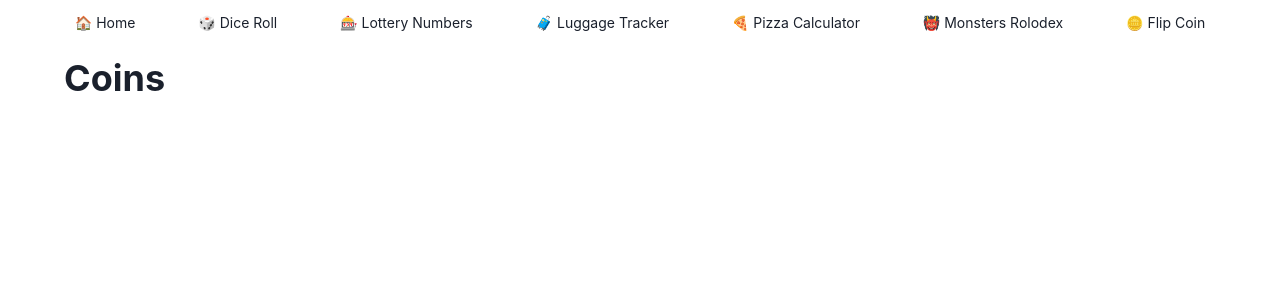
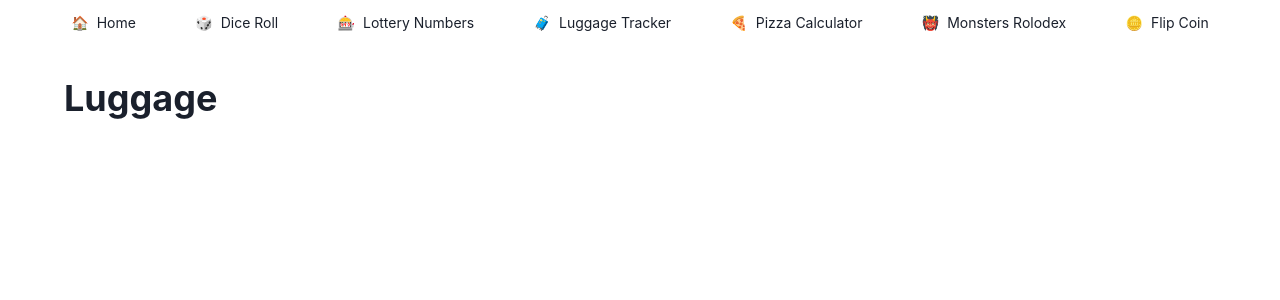
Before and after one commit to burnsco/mini-apps-next, a Next.js app: page /luggage in a window 1280 px wide. Shown: the top 300 px of the page. Built offline with nearby package versions, Linux system fonts and the light colour scheme.

Commit message:
layout moved to _app

```diff
--- a/components/ui/Layout/Layout.tsx
+++ b/components/ui/Layout/Layout.tsx
@@ -13,7 +13,7 @@ const Layout: React.FC<{ children: React.ReactNode }> = ({ children }) => (
       minHeight="95"
       wordBreak="break-word"
     >
-      <Container>{children}</Container>
+      <Container mt={5}>{children}</Container>
     </Flex>
   </ChakraProvider>
 )
--- a/components/ui/Navbar/Navbar.tsx
+++ b/components/ui/Navbar/Navbar.tsx
@@ -75,7 +75,7 @@ function HeaderContent() {
             key={link.id}
           >
             <chakra.span
-              mr={1}
+              mr={2}
               role="img"
               aria-label={`menu item ${link.title}`}
             >
@@ -115,7 +115,7 @@ function HeaderContentNav() {
               onClick={() => router.push(link.path)}
             >
               <chakra.span
-                mr={1}
+                mr={2}
                 role="img"
                 aria-label={`menu item ${link.title}`}
               >
--- a/pages/_app.tsx
+++ b/pages/_app.tsx
@@ -1,3 +1,4 @@
+import { Layout } from "@ui/index"
 import { AppProps } from "next/app"
 import Head from "next/head"
 
@@ -9,8 +10,9 @@ export default function App({ Component, pageProps }: AppProps) {
         <meta content="IE=edge" httpEquiv="X-UA-Compatible" />
         <meta content="width=device-width, initial-scale=1" name="viewport" />
       </Head>
-
-      <Component {...pageProps} />
+      <Layout>
+        <Component {...pageProps} />
+      </Layout>
     </>
   )
 }
--- a/pages/coins.tsx
+++ b/pages/coins.tsx
@@ -1,10 +1,9 @@
 import { Heading } from "@chakra-ui/react"
-import { Layout } from "@ui/index"
 
 const CoinFlipPage = () => (
-  <Layout>
+  <>
     <Heading>Coins</Heading>
-  </Layout>
+  </>
 )
 
 export default CoinFlipPage
--- a/pages/dice.tsx
+++ b/pages/dice.tsx
@@ -1,10 +1,9 @@
 import { Heading } from "@chakra-ui/react"
-import { Layout } from "@ui/index"
 
 const DiceRollPage = () => (
-  <Layout>
+  <>
     <Heading>Dice</Heading>
-  </Layout>
+  </>
 )
 
 export default DiceRollPage
--- a/pages/lottery.tsx
+++ b/pages/lottery.tsx
@@ -1,10 +1,9 @@
 import { Heading } from "@chakra-ui/react"
-import { Layout } from "@ui/index"
 
 const LotteryNumbersPage = () => (
-  <Layout>
+  <>
     <Heading>Lottery</Heading>
-  </Layout>
+  </>
 )
 
 export default LotteryNumbersPage
--- a/pages/luggage.tsx
+++ b/pages/luggage.tsx
@@ -1,10 +1,9 @@
 import { Heading } from "@chakra-ui/react"
-import { Layout } from "@ui/index"
 
 const LuggagePackTrackPage = () => (
-  <Layout>
-    <Heading>Coins</Heading>
-  </Layout>
+  <>
+    <Heading>Luggage</Heading>
+  </>
 )
 
 export default LuggagePackTrackPage
--- a/pages/monsters.tsx
+++ b/pages/monsters.tsx
@@ -1,10 +1,9 @@
 import { Heading } from "@chakra-ui/react"
-import { Layout } from "@ui/index"
 
 const MonstersRolodexPage = () => (
-  <Layout>
+  <>
     <Heading>Monsters Rolodex</Heading>
-  </Layout>
+  </>
 )
 
 export default MonstersRolodexPage
--- a/pages/pizza.tsx
+++ b/pages/pizza.tsx
@@ -1,10 +1,9 @@
 import { Heading } from "@chakra-ui/react"
-import { Layout } from "@ui/index"
 
 const PizzaCalculatorPage = () => (
-  <Layout>
+  <>
     <Heading>Pizza Calculator</Heading>
-  </Layout>
+  </>
 )
 
 export default PizzaCalculatorPage
--- /dev/null
+++ b/utils/getRandomInt.ts
@@ -0,0 +1,3 @@
+export default function getRandomInt() {
+  return Math.floor(Math.random() * Math.floor(6 - 1) + 1)
+}
```
Also changed, not shown: pages/index.tsx (+16 -4 lines).
